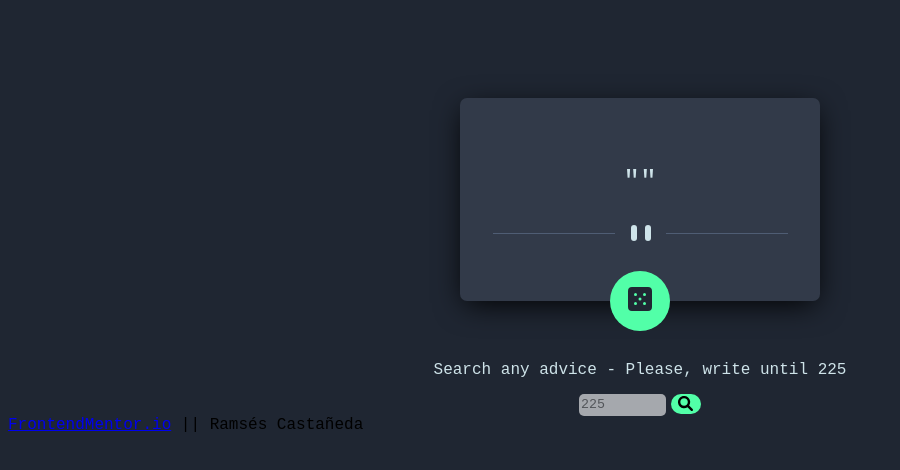
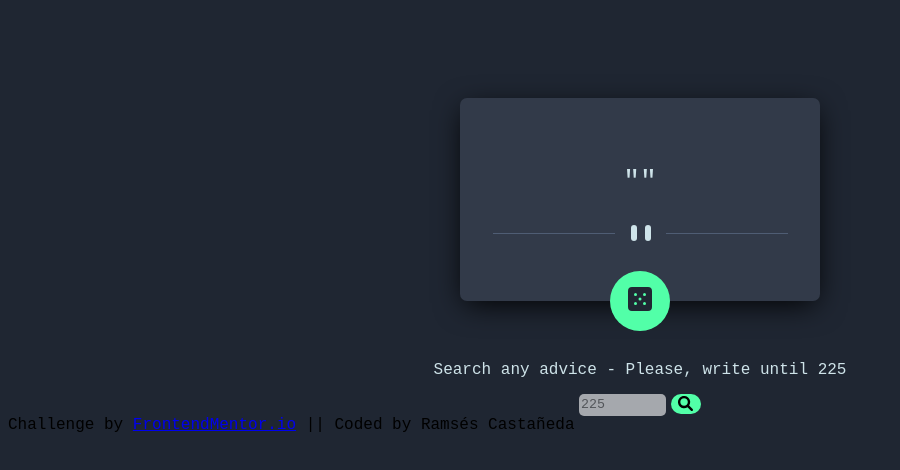
Before and after one commit to Zetiram/Zetiram.github.io, a plain HTML site: page Challenges/AdviceGenerator/index.html in a window 1280 px wide. Shown: the whole page, without its empty margins (0-900 px from the left). Drawn offline with Linux system fonts and the light colour scheme; no server answers.

Commit message:
Update index.html

```diff
--- a/Challenges/AdviceGenerator/index.html
+++ b/Challenges/AdviceGenerator/index.html
@@ -41,7 +41,7 @@
       </section>
 
   </main>
-<footer><a href="#">FrontendMentor.io</a> || Ramsés Castañeda </footer>
+<footer>Challenge by <a href="#">FrontendMentor.io</a> || Coded by Ramsés Castañeda </footer>
 <script src="./index.js"></script>
 </body>
 </html>
```
